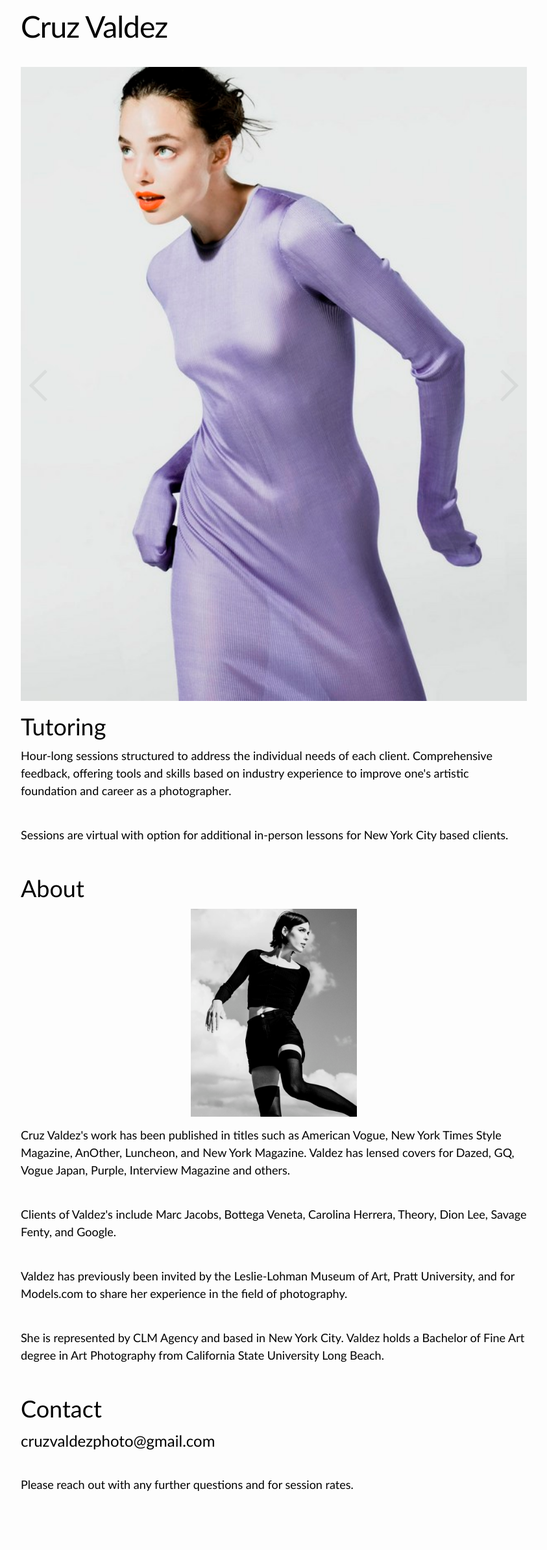
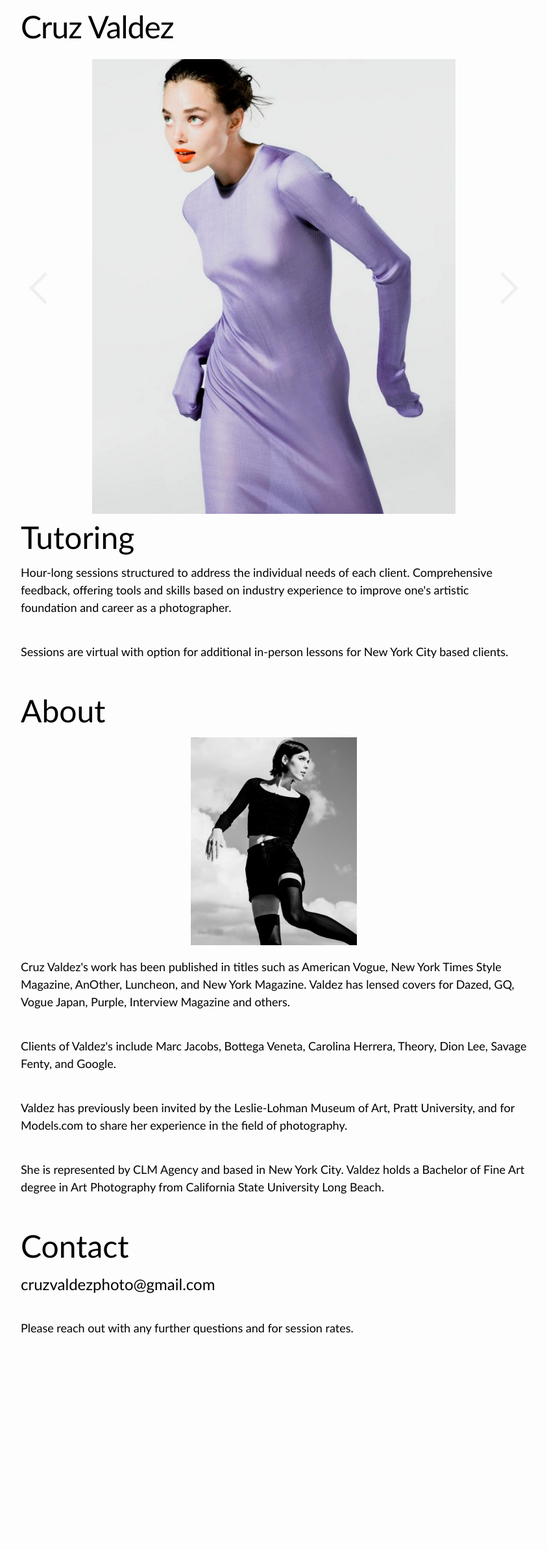
Before and after one commit to maybesheforgot/ccvtutor, a Jekyll site: the page built from index.markdown, in a window 1280 px wide. Shown: the whole page at 65% size, without its empty margins (218-1061 px from the left). Built offline with Jekyll 4.4.1, drawn with Linux system fonts in a browser that asks for light colours; after the commit the page ends 2145 px from its top, so only the background shows below that.

Commit message:
more changes to sizing

```diff
--- a/_includes/about.html
+++ b/_includes/about.html
@@ -1,6 +1,6 @@
 <div class="about">
 <h2>About</h2>
-<center><img src="uploads/sp.jpg" style="width:256px; height: 320px; padding-bottom: 15px;"></img></center>
+<center><img src="uploads/sp.jpg" style="width:256px; height: 320px; padding-bottom: 20px;"></img></center>
 <p>Cruz Valdez's work has been published in titles such as American Vogue, New York Times Style Magazine, AnOther, Luncheon, and New York Magazine. Valdez has lensed covers for Dazed, GQ, Vogue Japan, Purple, Interview Magazine and others.</p>
 <br>
 <p>Clients of Valdez's include Marc Jacobs, Bottega Veneta, Carolina Herrera, Theory, Dion Lee, Savage Fenty, and Google.</p>
--- a/_includes/carousel.html
+++ b/_includes/carousel.html
@@ -40,7 +40,7 @@
 </div>
 
 <style>
-.carousel__holder {width: 100%; position: relative; padding-bottom: 1000px; margin: 0;}
+.carousel__holder {width: 100%; position: relative; padding-bottom: 700px; margin: 0;}
 .carousel {
   height: 100%;
   width: 100%;
--- a/_sass/minima/_base.scss
+++ b/_sass/minima/_base.scss
@@ -95,6 +95,7 @@ li {
  */
 h1, h2, h3, h4, h5, h6 {
   font-weight: $base-font-weight;
+  font-size: 48px;
 }
 
 
--- a/_sass/minima/_layout.scss
+++ b/_sass/minima/_layout.scss
@@ -9,7 +9,7 @@
 }
 
 .site-title {
-  @include relative-font-size(1.925);
+  font-size: 48px;
   font-weight: 300;
   line-height: $base-line-height * $base-font-size * 2.25;
   letter-spacing: -1px;
```
